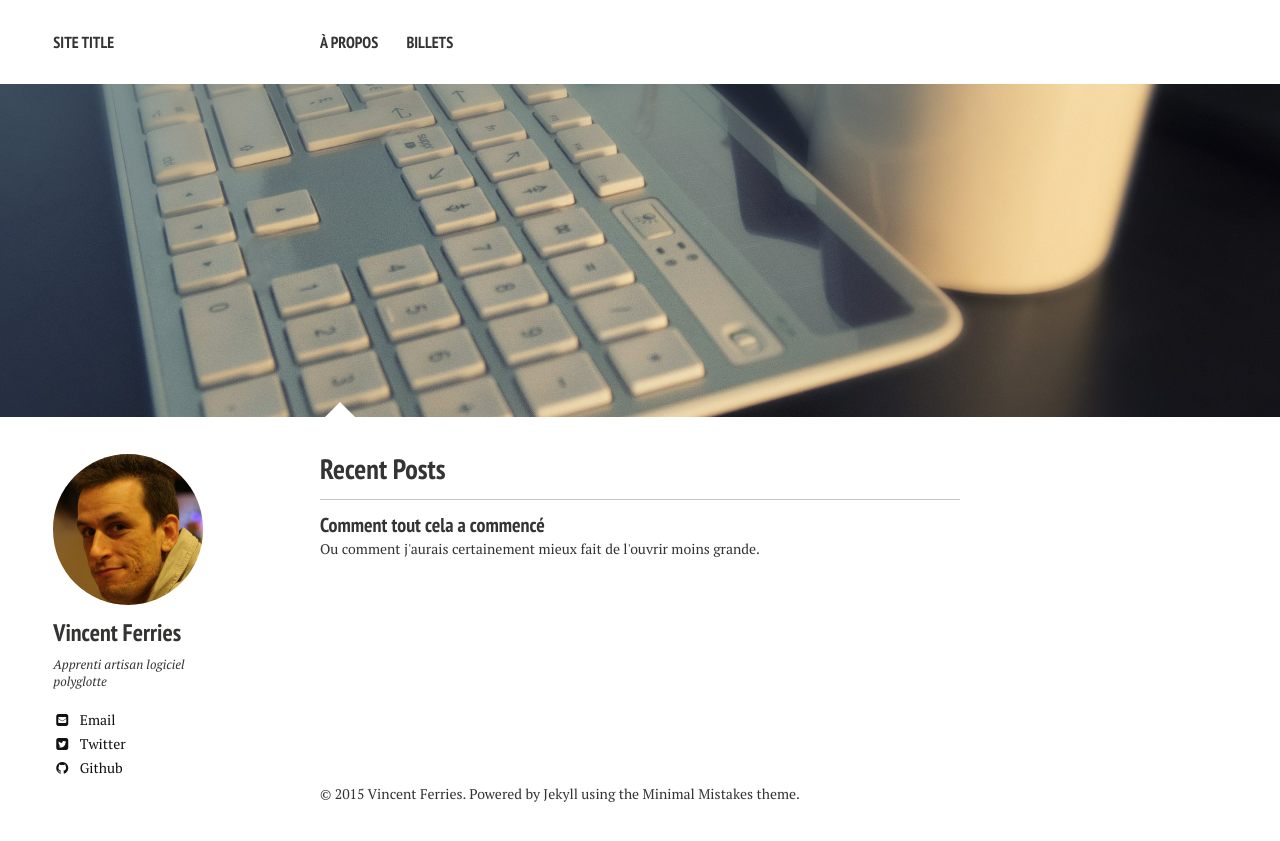
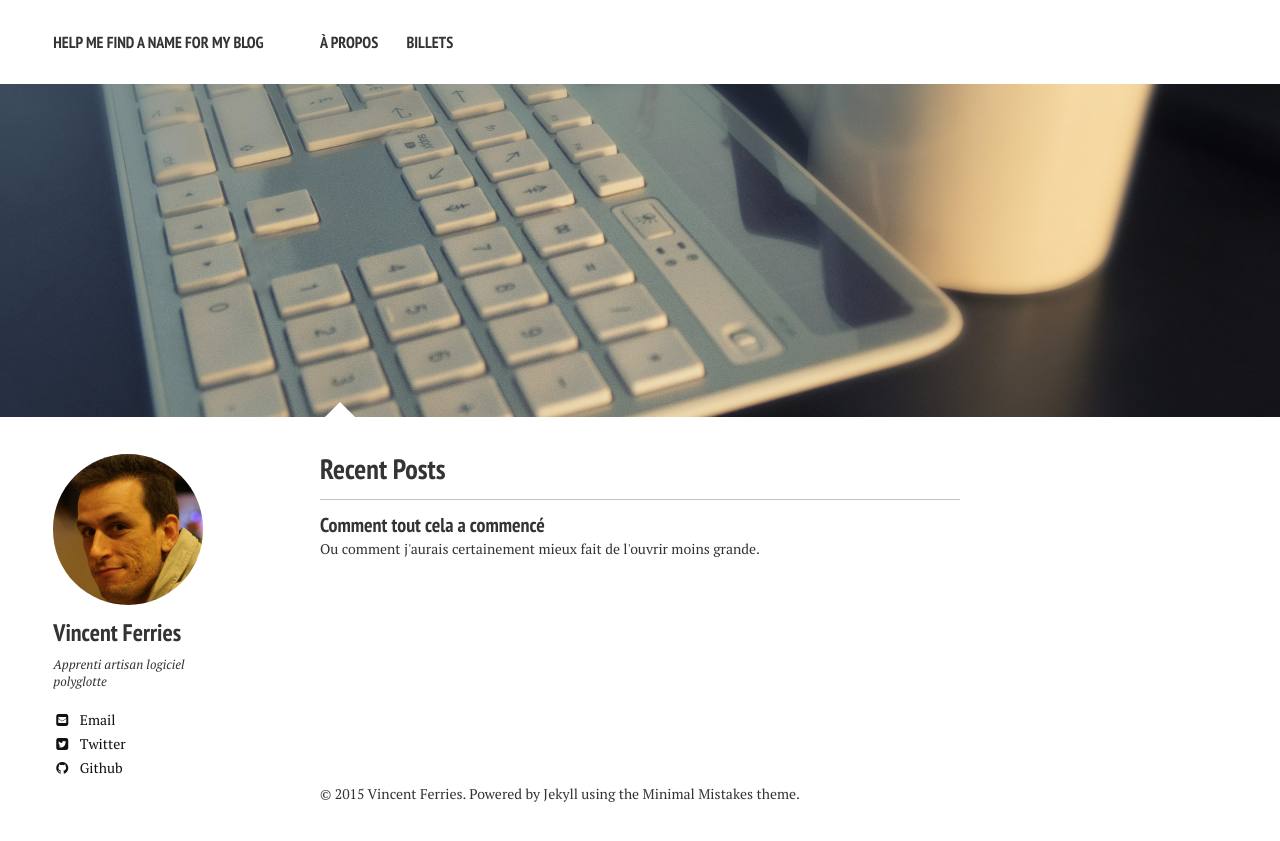
Before and after one commit to vferries/blog, a Jekyll site: the page built from index.md, in a window 1280 px wide. Shown: the top 841 px of the page. Built offline with Jekyll 4.4.1, drawn with Linux system fonts in a browser that asks for light colours; nearby versions of some CDN libraries.

Commit message:
Changement titre.

```diff
--- a/_config.yml
+++ b/_config.yml
@@ -1,6 +1,6 @@
 # Site wide configuration
 
-title:            Site Title
+title:            Help me find a name for my blog
 locale:           fr_FR
 url:              http://vferries.github.io/blog
 
```
